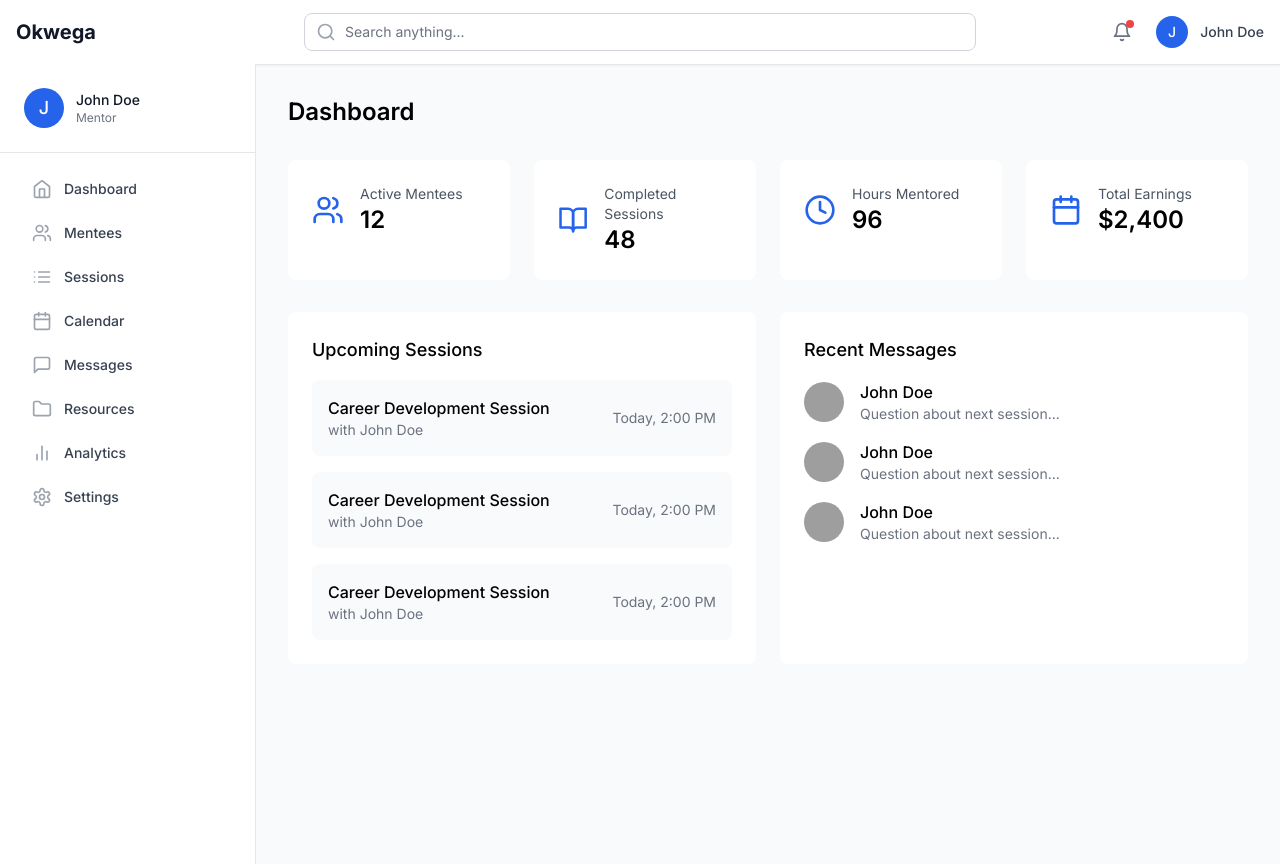
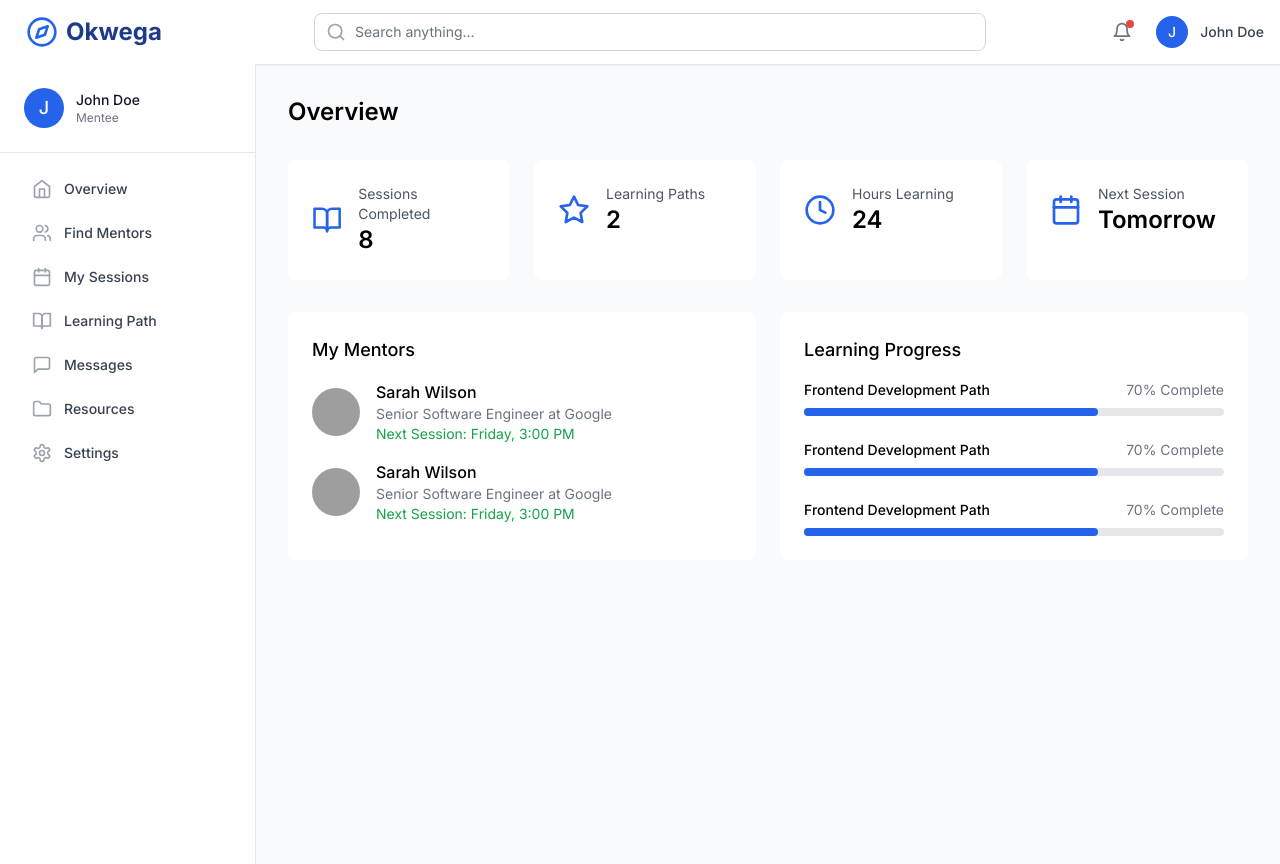
Before and after one commit to AriyoX/okwega-main-ui, a React (Vite) app: page / in a window 1280 px wide. Built offline with nearby package versions, Linux system fonts and the light colour scheme; grey boxes are pictures that could not be loaded.

Commit message:
Update user role to 'mentee' and enhance Header component with logo and icon

```diff
--- a/src/App.tsx
+++ b/src/App.tsx
@@ -7,7 +7,7 @@ import './index.css';
 
 function App() {
   const [isSidebarOpen, setIsSidebarOpen] = useState(false);
-  const userRole = 'mentor';
+  const userRole = 'mentee';
   const user = {
     name: 'John Doe',
     avatar: undefined
--- a/src/components/Header.tsx
+++ b/src/components/Header.tsx
@@ -1,4 +1,4 @@
-import { Bell, Search, Menu } from 'lucide-react';
+import { Bell, Search, Menu, Compass } from 'lucide-react';
 import { useState } from 'react';
 
 interface User {
@@ -27,8 +27,9 @@ export function Header({ user, onMenuClick }: HeaderProps) {
         </button>
 
         {/* Logo */}
-        <div className="lg:w-64 flex items-center">
-          <h1 className="text-xl font-bold text-gray-900">Okwega</h1>
+        <div className="lg:w-64 flex items-center space-x-2 ml-2.5">
+        <Compass className="h-8 w-8 text-blue-600" />
+        <span className="text-2xl font-bold text-blue-900">Okwega</span>
         </div>
 
         {/* Search and Actions Container */}
```
